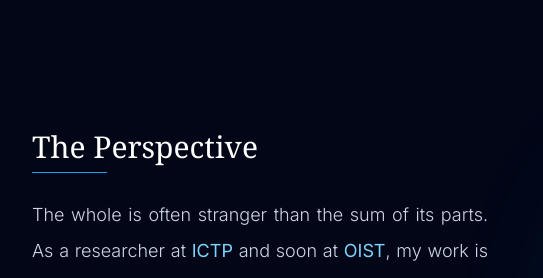
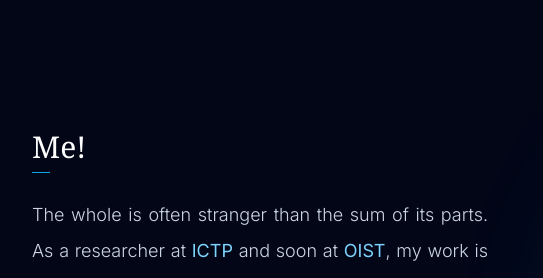
Before and after one commit to JS-Rojas/jsrojas.github.io, a plain HTML site: page index.html in a window 1280 px wide. Shown: the part 840-1118 px from the top of the page, 120-663 px from the left. Drawn offline with nearby package versions, Linux system fonts and the light colour scheme; a web font is replaced by a local one.

Commit message:
Change heading from 'The Perspective' to 'Me!'

```diff
--- a/index.html
+++ b/index.html
@@ -186,7 +186,7 @@
             <!-- Text Content -->
             <div class="reveal">
                 <h2 class="text-3xl font-serif text-white mb-8 relative inline-block">
-                    The Perspective
+                    Me!
                     <span class="absolute -bottom-2 left-0 w-1/3 h-px bg-sky-500"></span>
                 </h2>
                 <div class="space-y-6 text-slate-300 font-light leading-loose text-lg text-justify">
@@ -204,7 +204,7 @@
                 </div>
             </div>
 
-            <!-- Profile Image (1) Me_image.png -->
+            <!-- Profile Image (1) Me_image.jpeg -->
             <div class="relative reveal delay-200">
                 <div class="absolute inset-0 bg-sky-500/20 blur-[60px] rounded-full opacity-40"></div>
                 <div class="glass-panel p-2 rounded-2xl relative rotate-3 hover:rotate-0 transition-transform duration-700">
```
